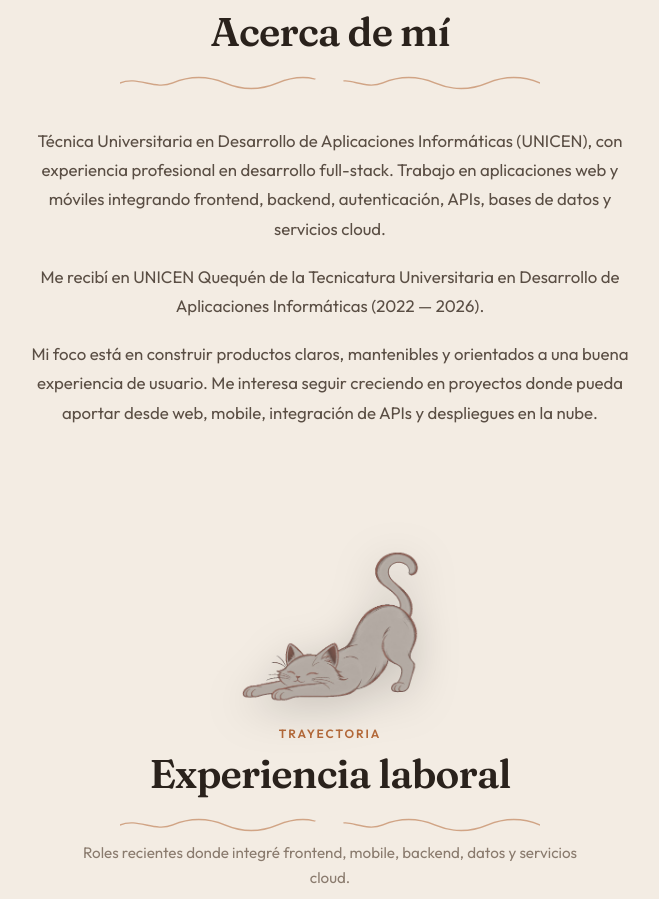
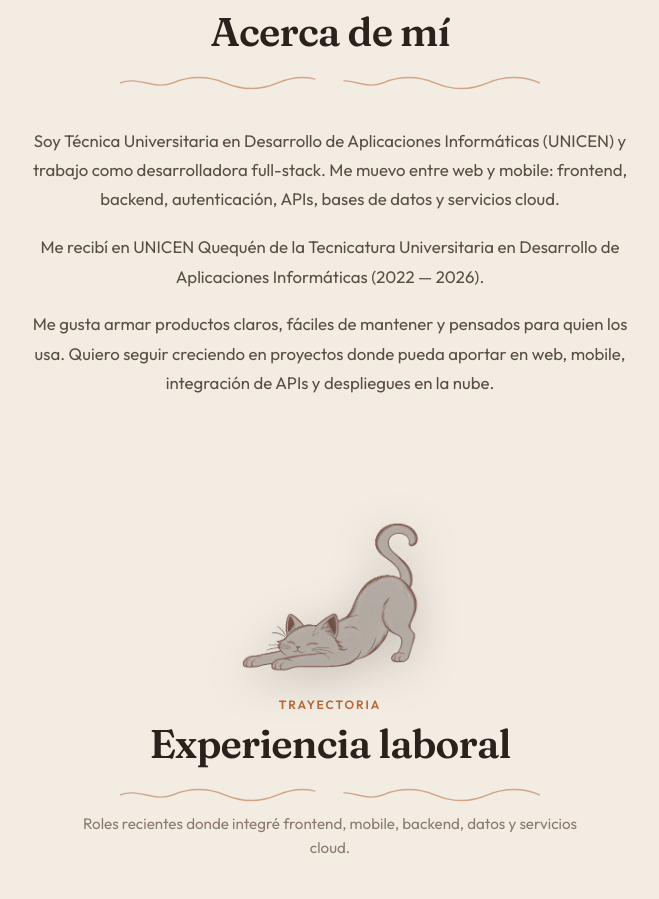
Before and after one commit to katia-otot/portafolio, an Angular app: page / in a window 1280 px wide. Shown: the part 1180-2079 px from the top of the page, without its empty margins (310-969 px from the left). Built offline with nearby package versions, Linux system fonts and the light colour scheme; some icons are missing.

Commit message:
Suavizar el texto de Acerca de mí para que suene más natural.
Co-authored-by: Cursor <cursoragent@cursor.com>

```diff
--- a/src/app/features/about/about.component.html
+++ b/src/app/features/about/about.component.html
@@ -24,7 +24,7 @@
 
     <div class="about-content">
       <p class="about-text">
-        Técnica Universitaria en Desarrollo de Aplicaciones Informáticas (UNICEN), con experiencia profesional en desarrollo full-stack. Trabajo en aplicaciones web y móviles integrando frontend, backend, autenticación, APIs, bases de datos y servicios cloud.
+        Soy Técnica Universitaria en Desarrollo de Aplicaciones Informáticas (UNICEN) y trabajo como desarrolladora full-stack. Me muevo entre web y mobile: frontend, backend, autenticación, APIs, bases de datos y servicios cloud.
       </p>
 
       <p class="about-text">
@@ -32,7 +32,7 @@
       </p>
 
       <p class="about-text">
-        Mi foco está en construir productos claros, mantenibles y orientados a una buena experiencia de usuario. Me interesa seguir creciendo en proyectos donde pueda aportar desde web, mobile, integración de APIs y despliegues en la nube.
+        Me gusta armar productos claros, fáciles de mantener y pensados para quien los usa. Quiero seguir creciendo en proyectos donde pueda aportar en web, mobile, integración de APIs y despliegues en la nube.
       </p>
     </div>
   </div>
```
